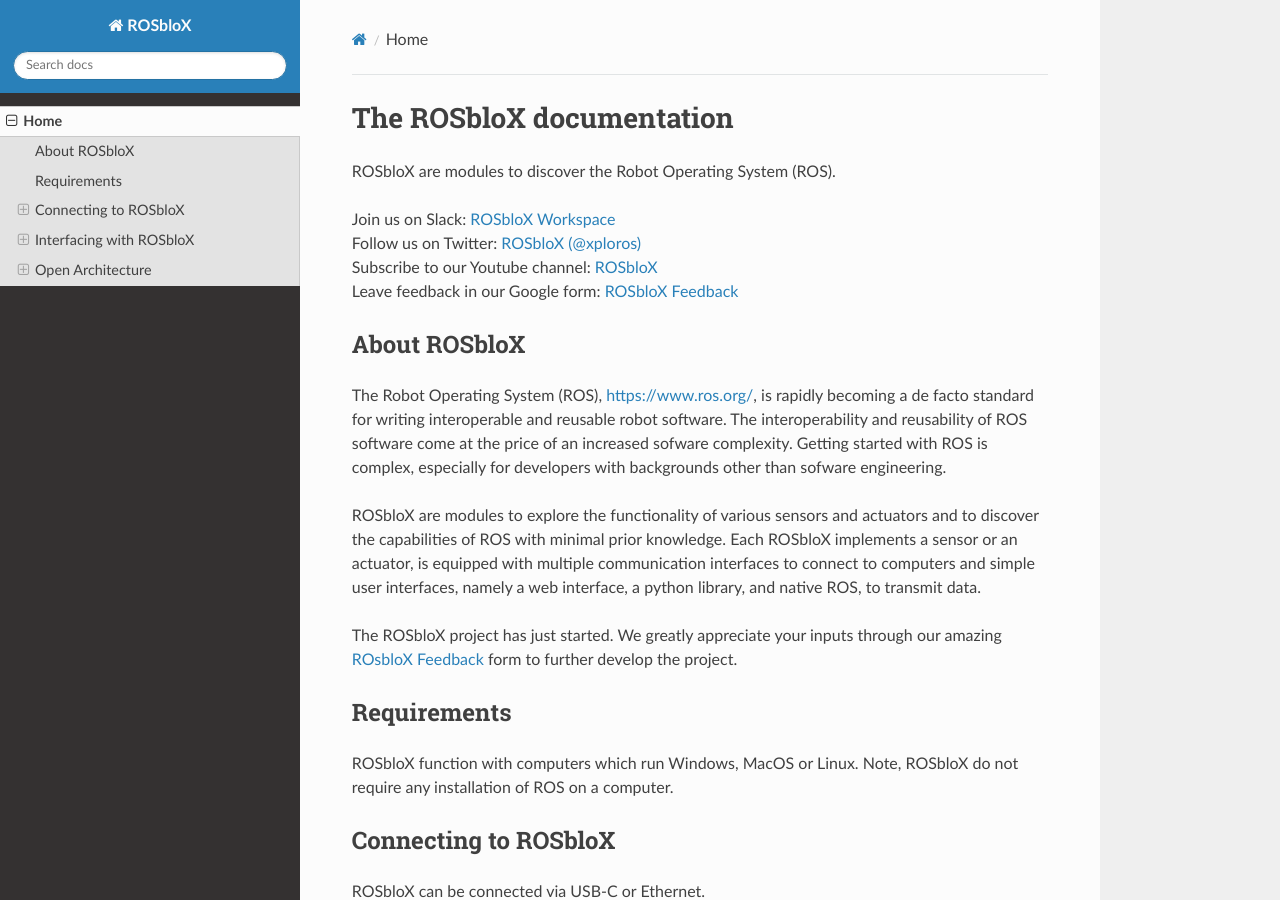
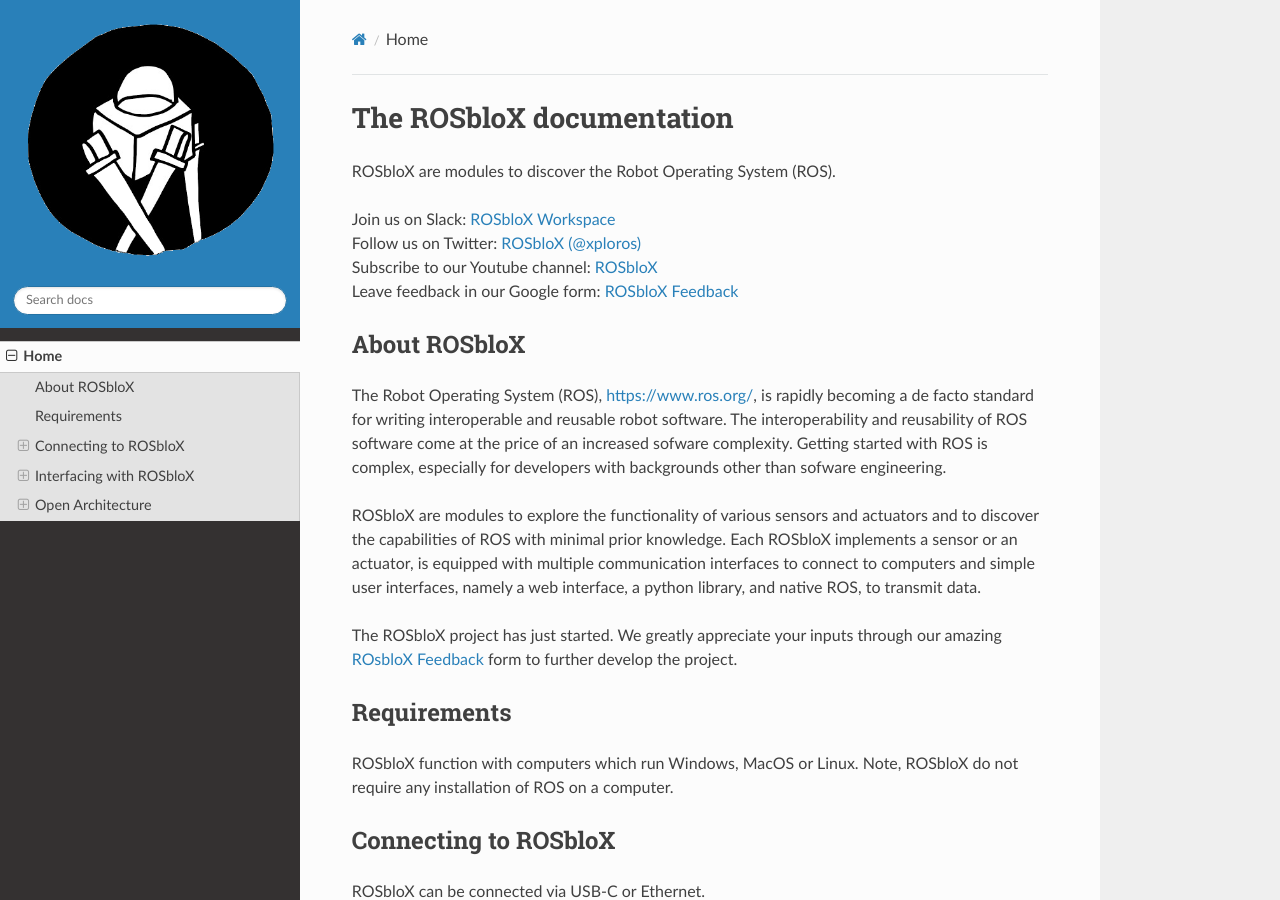
Before and after one commit to rosblox/rosblox.github.io, an MkDocs documentation site: the page built from docs/index.md, in a window 1280 px wide and 900 px high. Built offline with MkDocs 1.6.1, drawn with Linux system fonts in a browser that asks for light colours; nearby versions of some CDN libraries.

Commit message:
Add logo.

```diff
--- a/mkdocs.yml
+++ b/mkdocs.yml
@@ -3,4 +3,6 @@
 nav:
     - Home: index.md
 
-theme: readthedocs
+theme:
+  name: readthedocs
+  logo: assets/logo.png
```
Also changed, not shown: docs/assets/logo.png, 1 other file.
